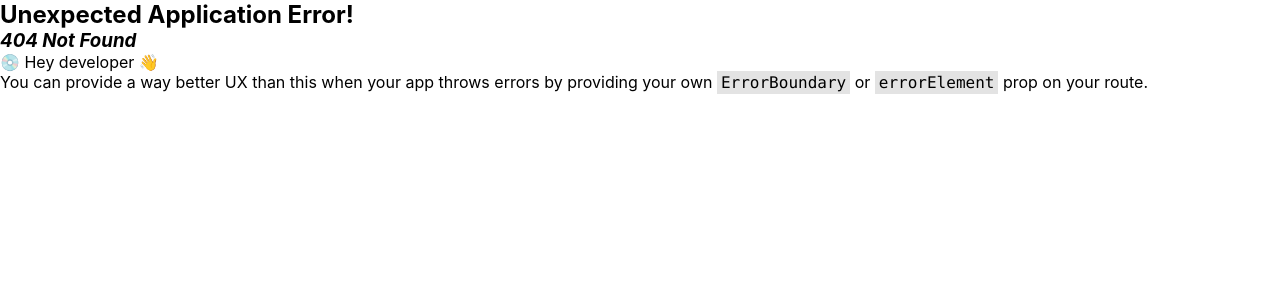
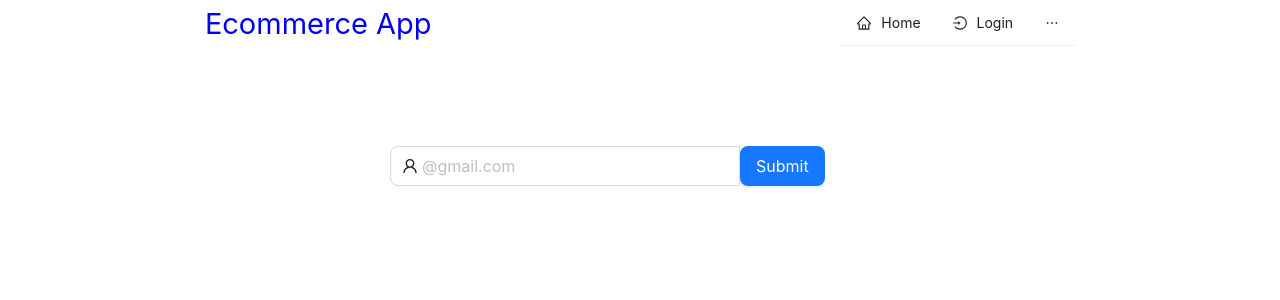
Before and after one commit to Bikramghimire/Marathon, a React (Create React App) app in the folder frontend/: page /register in a window 1280 px wide. Before the commit this address had no page. Shown: the top 300 px of the page. Built offline with nearby package versions, Linux system fonts and the light colour scheme.

Commit message:
setting up some routes, firebase setup and register page

```diff
--- a/frontend/package.json
+++ b/frontend/package.json
@@ -12,6 +12,7 @@
     "@types/react": "^18.0.25",
     "@types/react-dom": "^18.0.9",
     "antd": "^5.0.0",
+    "firebase": "^9.14.0",
     "react": "^18.2.0",
     "react-dom": "^18.2.0",
     "react-router-dom": "^6.4.3",
--- a/frontend/src/component/nav/index.tsx
+++ b/frontend/src/component/nav/index.tsx
@@ -1,12 +1,12 @@
 import { HomeOutlined, LoginOutlined, UserOutlined } from "@ant-design/icons";
 import { Menu } from "antd";
 import React, { useState } from "react";
-import { Link } from "react-router-dom";
+import { Link, useNavigate } from "react-router-dom";
 import styled from "styled-components";
 const items = [
   {
     label: "Home",
-    key: "Home",
+    key: "home",
     icon: <HomeOutlined />,
   },
   {
@@ -31,9 +31,15 @@ const Logo = styled.div`
   cursor: pointer;
 `;
 const Header = () => {
+  const navigate = useNavigate();
   const [current, setCurrent] = useState("mail");
   const onClick = (e: any) => {
     setCurrent(e.key);
+    if (e.key === "home") {
+      navigate("/");
+    } else {
+      navigate(`/${e.key}`);
+    }
   };
   return (
     <HeaderWrapper>
--- a/frontend/src/pages/auth/Register.tsx
+++ b/frontend/src/pages/auth/Register.tsx
@@ -1,10 +1,32 @@
-import React from "react";
+import { UserOutlined } from "@ant-design/icons";
+import { Button, Input } from "antd";
+import React, { useState } from "react";
+import styled from "styled-components";
+
+const RegisterStyleWrapper = styled.div`
+  width: 500px;
+  height: 100vh;
+  margin: 100px auto;
+`;
 
 const Register = () => {
+  const [useEmail, setUseEmail] = useState("");
   return (
-    <div>
-      <p>this is the register page</p>
-    </div>
+    <RegisterStyleWrapper>
+      <Input.Group>
+        <Input
+          size="large"
+          style={{ width: "70%" }}
+          placeholder="@gmail.com"
+          prefix={<UserOutlined />}
+          value={useEmail}
+          onChange={(e) => setUseEmail(e.target.value)}
+        />
+        <Button size="large" type="primary">
+          Submit
+        </Button>
+      </Input.Group>
+    </RegisterStyleWrapper>
   );
 };
 
--- a/frontend/src/routes/index.tsx
+++ b/frontend/src/routes/index.tsx
@@ -7,6 +7,7 @@ import {
 } from "react-router-dom";
 import Layouts from "../component/layouts";
 import Login from "../pages/auth/Login";
+import Register from "../pages/auth/Register";
 import Home from "../pages/Home";
 
 export const router = createBrowserRouter(
@@ -15,6 +16,7 @@ export const router = createBrowserRouter(
       <Route element={<Layouts />}>
         <Route path="/" element={<Home />} />
         <Route path="/login" element={<Login />} />
+        <Route path="/register" element={<Register />} />
       </Route>
     </>
   )
```
Also changed, not shown: frontend/src/firebase/index.js (added, +20 -0 lines), 1 other file (tests, documents, lock files or other folders).
